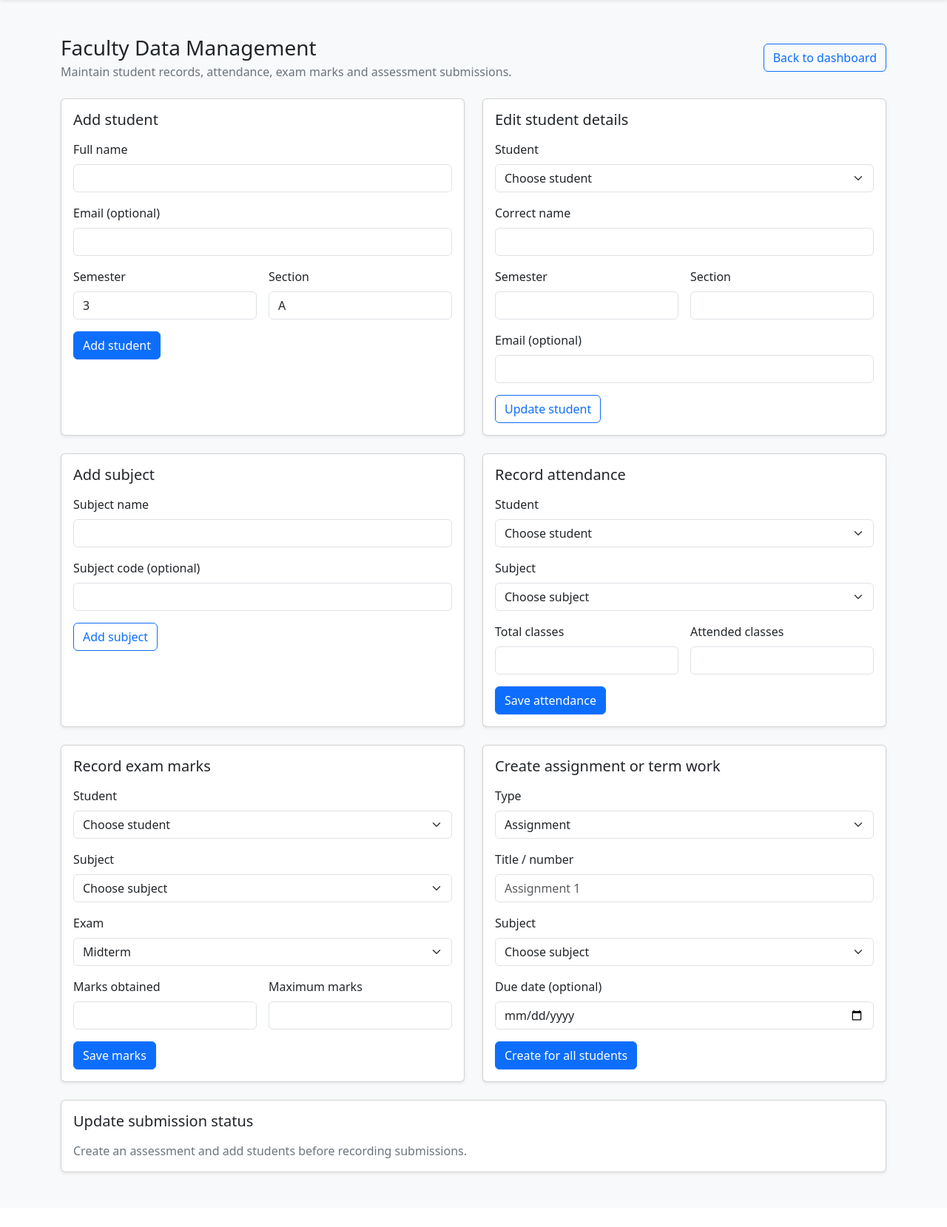
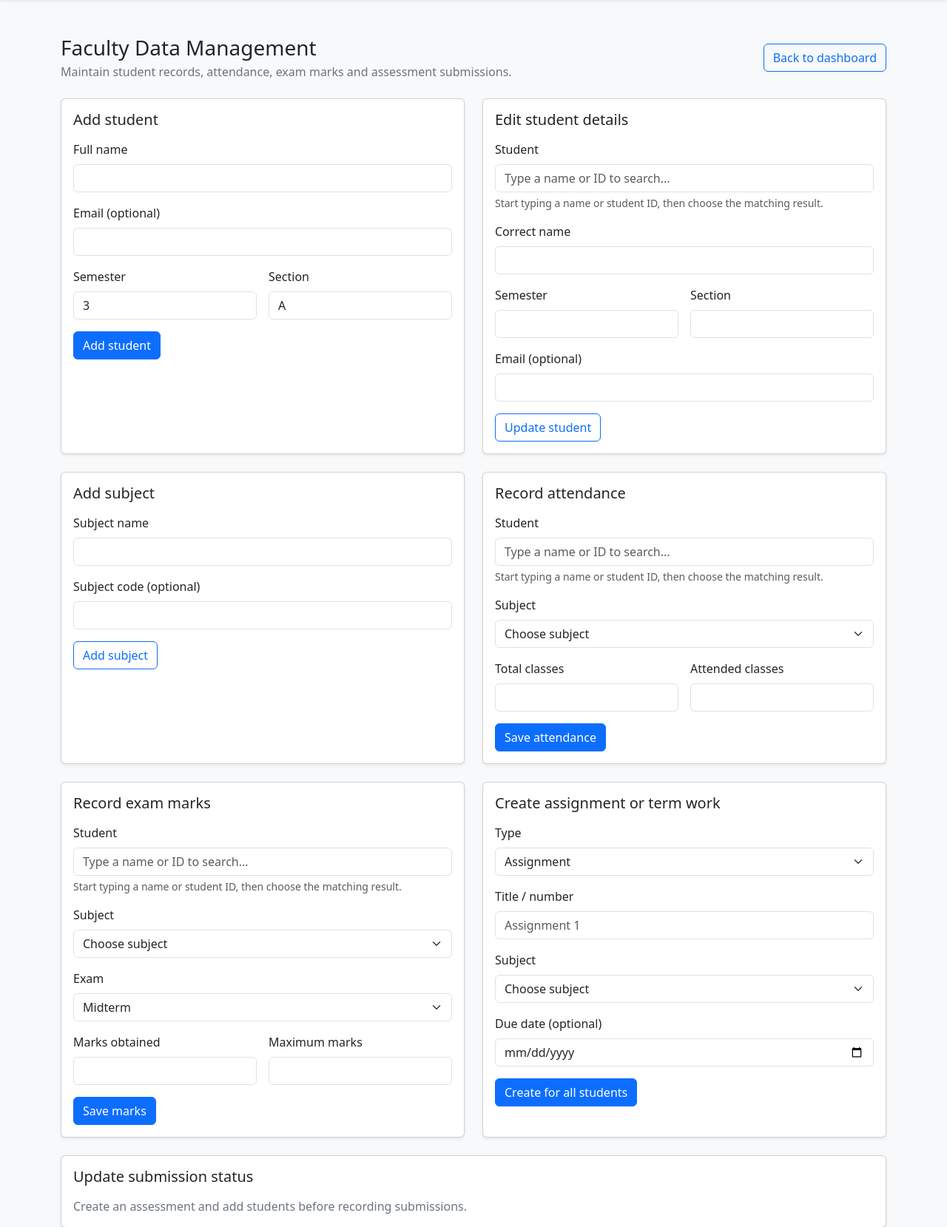
Before and after one commit to pharswanmohit07-cell/smart-academic-companion, a Flask app: page /faculty/manage in a window 1280 px wide. Shown: the part 58-1717 px from the top of the page at 74% size. Before the commit the page ends 1646 px from the top, so only its background shows below. Run offline with Flask 3, Linux system fonts and the light colour scheme; data that the repository does not hold is empty; parts of the project's set-up code (start-up, migrations or seed data) failed here and were passed over.

Commit message:
Add searchable student pickers to faculty forms

```diff
--- a/templates/faculty_manage.html
+++ b/templates/faculty_manage.html
@@ -10,6 +10,10 @@
 
 {% if message %}<div class="alert alert-success" role="status">{{ message }}</div>{% endif %}
 {% if error %}<div class="alert alert-danger" role="alert">{{ error }}</div>{% endif %}
+
+<datalist id="student-options">
+  {% for student in students %}<option value="{{ student.name }} (ID {{ student.student_id }})"></option>{% endfor %}
+</datalist>
 
 <div class="row g-4">
   <div class="col-12 col-xl-6">
@@ -31,7 +35,9 @@
       <h2 class="h5 mb-3">Edit student details</h2>
       <form method="post" class="row g-3">
         <input type="hidden" name="action" value="edit_student">
-        <div class="col-12"><label class="form-label" for="edit-student">Student</label><select class="form-select" id="edit-student" name="student_id" required><option value="">Choose student</option>{% for student in students %}<option value="{{ student.student_id }}">{{ student.name }} (ID {{ student.student_id }})</option>{% endfor %}</select></div>
+        <div class="col-12"><label class="form-label" for="edit-student">Student</label><input class="form-control student-picker" id="edit-student-search" list="student-options" placeholder="Type a name or ID to search..." autocomplete="off" required aria-describedby="edit-student-help">
+        <input type="hidden" id="edit-student" name="student_id" required>
+        <div class="form-text" id="edit-student-help">Start typing a name or student ID, then choose the matching result.</div></div>
         <div class="col-12"><label class="form-label" for="edit-name">Correct name</label><input class="form-control" id="edit-name" name="name" required maxlength="120"></div>
         <div class="col-6"><label class="form-label" for="edit-semester">Semester</label><input class="form-control" id="edit-semester" type="number" name="semester" min="1" max="12" required></div>
         <div class="col-6"><label class="form-label" for="edit-section">Section</label><input class="form-control" id="edit-section" name="section" maxlength="10" required></div>
@@ -58,7 +64,9 @@
       <h2 class="h5 mb-3">Record attendance</h2>
       <form method="post" class="row g-3">
         <input type="hidden" name="action" value="save_attendance">
-        <div class="col-12"><label class="form-label" for="attendance-student">Student</label><select class="form-select" id="attendance-student" name="student_id" required><option value="">Choose student</option>{% for student in students %}<option value="{{ student.student_id }}">{{ student.name }} (ID {{ student.student_id }})</option>{% endfor %}</select></div>
+        <div class="col-12"><label class="form-label" for="attendance-student">Student</label><input class="form-control student-picker" id="attendance-student-search" list="student-options" placeholder="Type a name or ID to search..." autocomplete="off" required aria-describedby="attendance-student-help">
+        <input type="hidden" id="attendance-student" name="student_id" required>
+        <div class="form-text" id="attendance-student-help">Start typing a name or student ID, then choose the matching result.</div></div>
         <div class="col-12"><label class="form-label" for="attendance-subject">Subject</label><select class="form-select" id="attendance-subject" name="subject_id" required><option value="">Choose subject</option>{% for subject in subjects %}<option value="{{ subject.subject_id }}">{{ subject.subject_name }}</option>{% endfor %}</select></div>
         <div class="col-6"><label class="form-label" for="total-classes">Total classes</label><input class="form-control" id="total-classes" type="number" min="1" name="total_classes" required></div>
         <div class="col-6"><label class="form-label" for="attended-classes">Attended classes</label><input class="form-control" id="attended-classes" type="number" min="0" name="attended_classes" required></div>
@@ -72,7 +80,9 @@
       <h2 class="h5 mb-3">Record exam marks</h2>
       <form method="post" class="row g-3">
         <input type="hidden" name="action" value="save_marks">
-        <div class="col-12"><label class="form-label" for="marks-student">Student</label><select class="form-select" id="marks-student" name="student_id" required><option value="">Choose student</option>{% for student in students %}<option value="{{ student.student_id }}">{{ student.name }} (ID {{ student.student_id }})</option>{% endfor %}</select></div>
+        <div class="col-12"><label class="form-label" for="marks-student">Student</label><input class="form-control student-picker" id="marks-student-search" list="student-options" placeholder="Type a name or ID to search..." autocomplete="off" required aria-describedby="marks-student-help">
+        <input type="hidden" id="marks-student" name="student_id" required>
+        <div class="form-text" id="marks-student-help">Start typing a name or student ID, then choose the matching result.</div></div>
         <div class="col-12"><label class="form-label" for="marks-subject">Subject</label><select class="form-select" id="marks-subject" name="subject_id" required><option value="">Choose subject</option>{% for subject in subjects %}<option value="{{ subject.subject_id }}">{{ subject.subject_name }}</option>{% endfor %}</select></div>
         <div class="col-12"><label class="form-label" for="exam-name">Exam</label><select class="form-select" id="exam-name" name="exam_name" required><option value="Midterm">Midterm</option><option value="End Term">End Term</option></select></div>
         <div class="col-6"><label class="form-label" for="marks-obtained">Marks obtained</label><input class="form-control" id="marks-obtained" type="number" min="0" step="0.5" name="marks_obtained" required></div>
@@ -103,7 +113,9 @@
       <form method="post" class="row g-3 align-items-end">
         <input type="hidden" name="action" value="save_submission">
         <div class="col-12 col-md-5"><label class="form-label" for="submission-assessment">Assessment</label><select class="form-select" id="submission-assessment" name="assessment_id" required><option value="">Choose assessment</option>{% for assessment in assessments %}<option value="{{ assessment.assessment_id }}">{{ assessment.subject_name }} · {{ assessment.title }} ({{ 'Term Work' if assessment.assessment_type == 'term_work' else 'Assignment' }})</option>{% endfor %}</select></div>
-        <div class="col-12 col-md-4"><label class="form-label" for="submission-student">Student</label><select class="form-select" id="submission-student" name="student_id" required><option value="">Choose student</option>{% for student in students %}<option value="{{ student.student_id }}">{{ student.name }} (ID {{ student.student_id }})</option>{% endfor %}</select></div>
+        <div class="col-12 col-md-4"><label class="form-label" for="submission-student">Student</label><input class="form-control student-picker" id="submission-student-search" list="student-options" placeholder="Type a name or ID to search..." autocomplete="off" required aria-describedby="submission-student-help">
+        <input type="hidden" id="submission-student" name="student_id" required>
+        <div class="form-text" id="submission-student-help">Start typing a name or student ID, then choose the matching result.</div></div>
         <div class="col-12 col-md-2"><label class="form-label" for="submission-status">Status</label><select class="form-select" id="submission-status" name="submitted"><option value="1">Submitted</option><option value="0">Pending</option></select></div>
         <div class="col-12 col-md-1"><button class="btn btn-primary w-100" type="submit" aria-label="Save submission status">Save</button></div>
       </form>
@@ -111,4 +123,34 @@
     </div></section>
   </div>
 </div>
+
+<script>
+(() => {
+  const students = [
+    {% for student in students %}
+    { id: "{{ student.student_id }}", label: {{ (student.name ~ ' (ID ' ~ student.student_id ~ ')')|tojson }} }{% if not loop.last %},{% endif %}
+    {% endfor %}
+  ];
+  document.querySelectorAll(".student-picker").forEach((picker) => {
+    const hidden = document.getElementById(picker.id.replace("-search", ""));
+    const form = picker.closest("form");
+    function syncStudent() {
+      const match = students.find((student) => student.label.toLowerCase() === picker.value.trim().toLowerCase());
+      hidden.value = match ? match.id : "";
+      picker.setCustomValidity(picker.value.trim() && !match ? "Choose a student from the suggestions." : "");
+    }
+    picker.addEventListener("input", syncStudent);
+    picker.addEventListener("change", syncStudent);
+    form.addEventListener("submit", (event) => {
+      syncStudent();
+      if (!hidden.value) {
+        event.preventDefault();
+        picker.reportValidity();
+        picker.focus();
+      }
+    });
+  });
+})();
+</script>
+
 {% endblock %}
```
